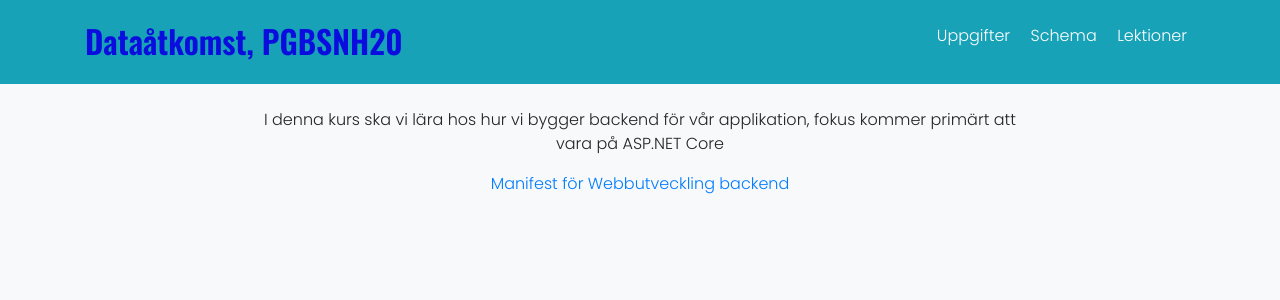
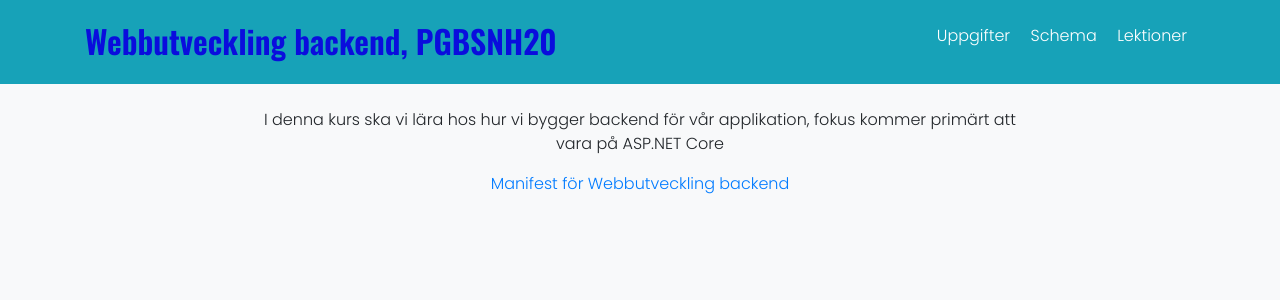
Before and after one commit to PGBSNH20/PGBSNH20-backendweb, a Jekyll site: the page built from index.md, in a window 1280 px wide. Shown: the top 300 px of the page. Built offline with Jekyll 4.4.1, drawn with Linux system fonts in a browser that asks for light colours; nearby versions of some CDN libraries.

Commit message:
Loads title and subtitle from config

```diff
--- a/_includes/header.html
+++ b/_includes/header.html
@@ -4,7 +4,7 @@
          <div class="row">
               <div class="col-md-6">
                   <div class="logo">
-                      <a href="{{ "/" | prepend: site.baseurl }}"><h2 class="text-warning">Dataåtkomst, PGBSNH20</h2></a>
+                      <a href="{{ "/" | prepend: site.baseurl }}"><h2 class="text-warning">{{ site.title }}, {{ site.subtitle }}</h2></a>
                   </div>
               </div>
               <div class="col-md-6">
```
